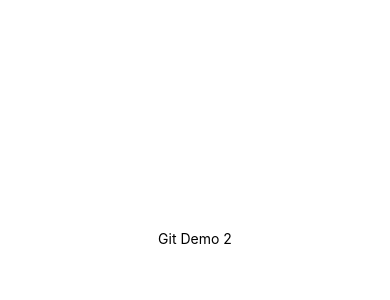
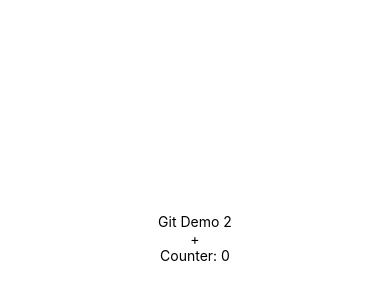
Before and after one commit to ParadauxIO/git-demo, a React Native app: screen / in a window 390 px wide. Shown: the part 184-484 px from the top of the page. Built offline with nearby package versions, Linux system fonts and the light colour scheme.

Commit message:
#1 Adds button which increases counter

```diff
--- a/App.js
+++ b/App.js
@@ -1,10 +1,17 @@
 import { StatusBar } from 'expo-status-bar';
-import { StyleSheet, Text, View } from 'react-native';
+import { useState } from 'react';
+import { StyleSheet, Text, TouchableOpacity, View } from 'react-native';
 
 export default function App() {
+  const [counter, setCounter] = useState(0);
+
   return (
     <View style={styles.container}>
       <Text>Git Demo 2</Text>
+      <TouchableOpacity onPress={() => setCounter(prev => prev + 1)}>
+        <Text>+</Text>
+      </TouchableOpacity>
+      <Text>Counter: {counter}</Text>
       <StatusBar style="auto" />
     </View>
   );
```
